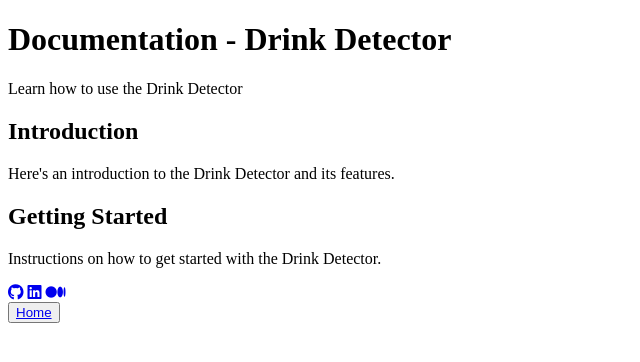
After one commit to codedestructed007/Drink_watch, a Flask app: template templates/documentation.html in a window 1280 px wide. The commit adds this page. Shown: the top 362 px of the page, without its empty margins (0-640 px from the left). Run offline with Flask 3, Linux system fonts and the light colour scheme; the template is opened without the code that fills it, so the values that code supplies are empty.

Commit message:
Added documentation + Eda html file + Formatted the .ipynb file

```diff
--- a/app.py
+++ b/app.py
@@ -72,6 +72,13 @@ def Predict():
     except Exception as e:
         raise CustomException(e,sys)
 
+app.route('/eda')
+def Eda():
+    return render_template('eda.html')
+
+app.route('/documentation')
+def docs():
+    return render_template('documentation.html')
 
 
 
--- /dev/null
+++ b/templates/documentation.html
@@ -0,0 +1,43 @@
+<!DOCTYPE html>
+<html lang="en">
+<head>
+    <meta charset="UTF-8">
+    <meta name="viewport" content="width=device-width, initial-scale=1.0">
+    <title>Documentation - Drink Detector</title>
+    <link rel="stylesheet" href="https://cdnjs.cloudflare.com/ajax/libs/font-awesome/6.0.0-beta3/css/all.min.css">
+    <style>
+        /* Include the CSS styles from your home HTML file */
+        /* ... (Copy and paste your CSS styles here) ... */
+    </style>
+</head>
+<body>
+<header>
+    <h1>Documentation - Drink Detector</h1>
+    <p>Learn how to use the Drink Detector</p>
+</header>
+
+<!-- Documentation content goes here -->
+<div class="documentation-content">
+    <h2>Introduction</h2>
+    <p>Here's an introduction to the Drink Detector and its features.</p>
+
+    <h2>Getting Started</h2>
+    <p>Instructions on how to get started with the Drink Detector.</p>
+
+    <!-- Add more sections and content as needed -->
+
+</div>
+
+<footer>
+    <a href="https://github.com/codedestructed007" target="_blank"><i class="fab fa-github"></i></a>
+    <a href="https://www.linkedin.com/in/satyamsharma61541425b/" target="_blank"><i class="fab fa-linkedin"></i></a>
+    <a href="https://medium.com/@codexistslonglastingnotfog/django-rest-framework-a-step-by-step-guide-with-code-examples-efe9665b59d8" target="_blank"><i class="fab fa-medium"></i></a>
+</footer>
+<div class="buttons-container">
+    <div class="button-box">
+        <button><a href="home.html">Home</a></button>
+    </div>
+</div>
+
+</body>
+</html>
```
Also changed, not shown: templates/eda.html (added, +35 -0 lines), templates/home.html (+3 -8 lines), 2 other files.
